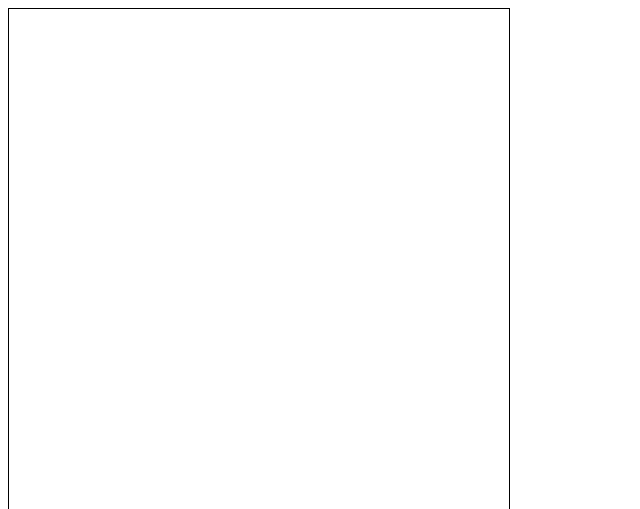
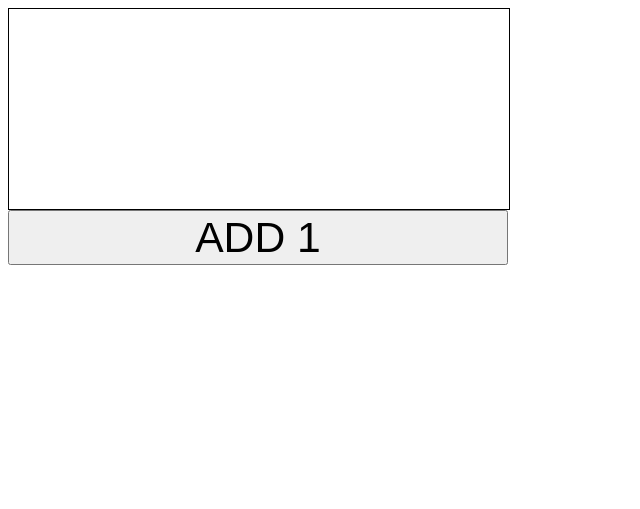
Before and after one commit to jevans63/counting-app, a plain HTML site: page index.html in a window 1280 px wide. Shown: the top 509 px of the page, without its empty margins (0-640 px from the left). Drawn offline with Linux system fonts and the light colour scheme.

Commit message:
adding add 1 functionality

```diff
--- a/index.html
+++ b/index.html
@@ -7,5 +7,7 @@
     <body>
         <div class = "display">
             <br>
+        </div>
+        <button onclick="displayUpdate(value)" class="add" value = 1>ADD 1</button>
     </body>
 </html>
--- a/script.js
+++ b/script.js
@@ -0,0 +1,11 @@
+const display = document.querySelector(".display");
+
+////////////////////////////////////////////////////////////////
+var num = 0;
+
+//
+function displayUpdate(value){
+    num += parseFloat(value);
+    display.innerHTML = num;
+}
+////////////////////////////////////////////////////////////////
--- a/style.css
+++ b/style.css
@@ -1,6 +1,11 @@
 .display{
+    font-size: 128pt;
+    border: 1px solid black;
+    text-align: center;
+    width: 500px;
+    height: 200px;
+}
+.add{
     font-size: 32pt;
-    border: 1px solid black;
     width: 500px;
-    height: 500px;
 }
```
